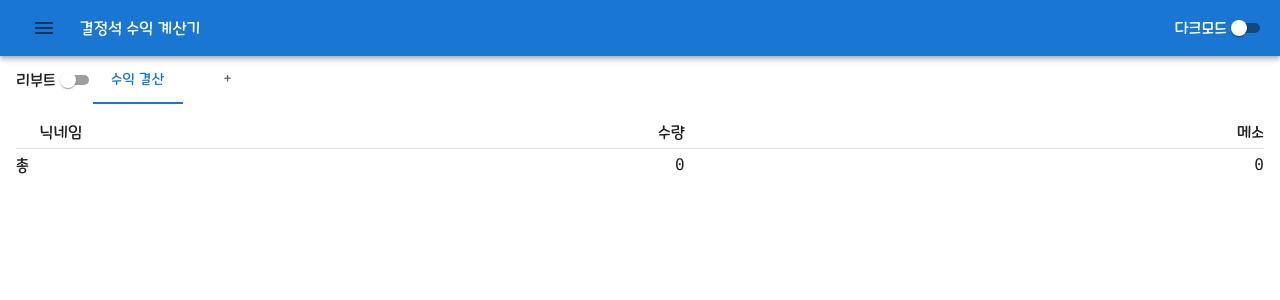
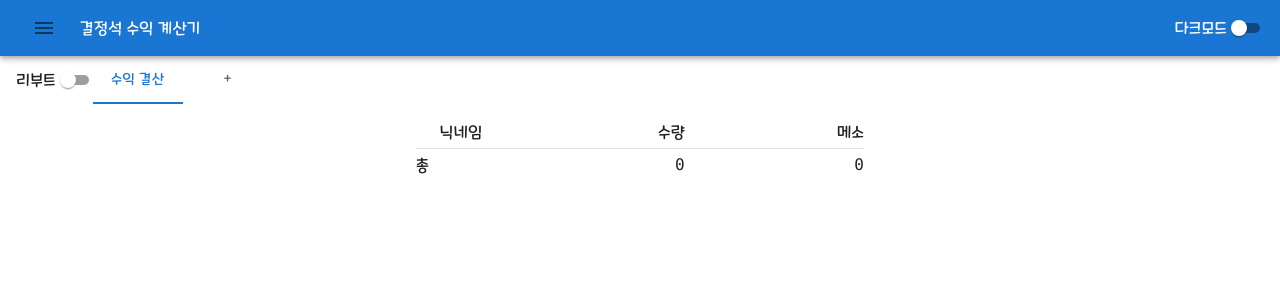
Before and after one commit to lastedchan/lastedchan.github.io, a Next.js app: page /crystal_calculator in a window 1280 px wide. Shown: the top 300 px of the page. Built offline with nearby package versions, Linux system fonts and the light colour scheme.

Commit message:
결정석 수익 계산기 - 결산 페이지 max-width 지정

```diff
--- a/src/components/maplestory/crystalCalculator/summary.tsx
+++ b/src/components/maplestory/crystalCalculator/summary.tsx
@@ -53,7 +53,11 @@ export default function Summary() {
 }
 
 const Container = styled.div`
+  margin: 0 auto;
   padding: 8px 16px;
+  width: 480px;
+  max-width: 100%;
+  justify-content: center;
   & [role="number"] {
     font-family: Consolas, sans-serif !important;
     text-align: right;
```
